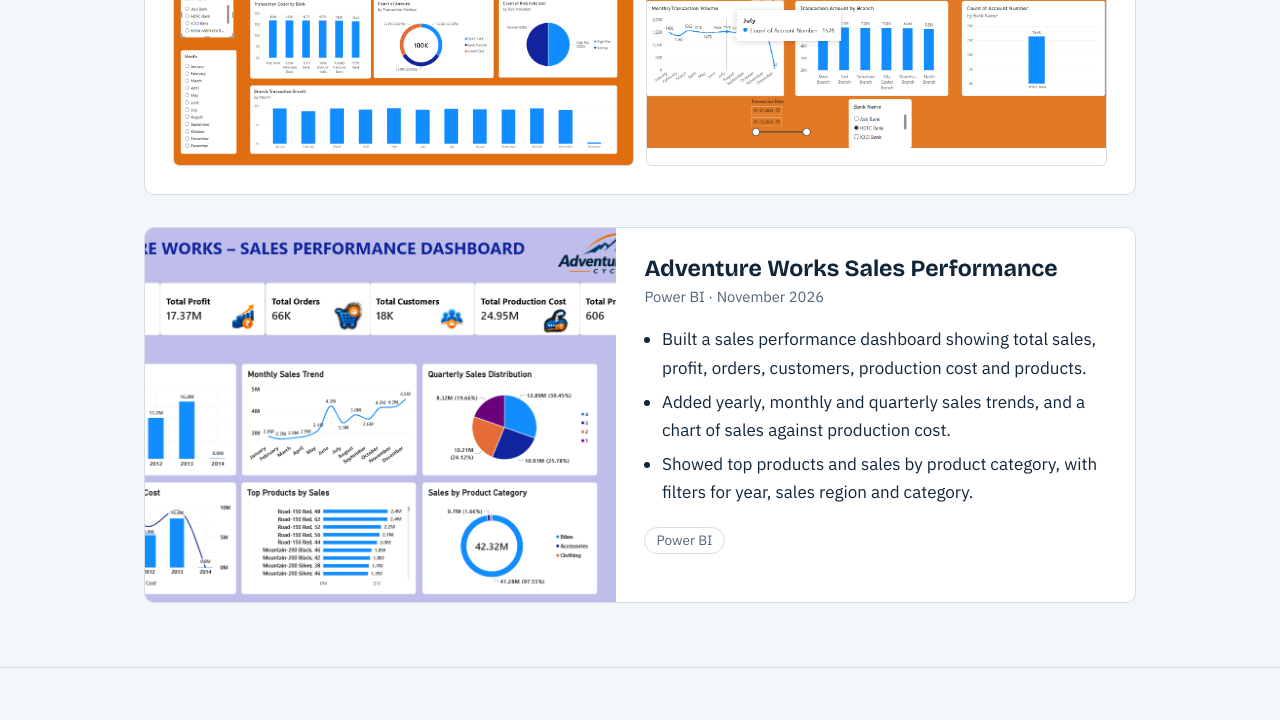
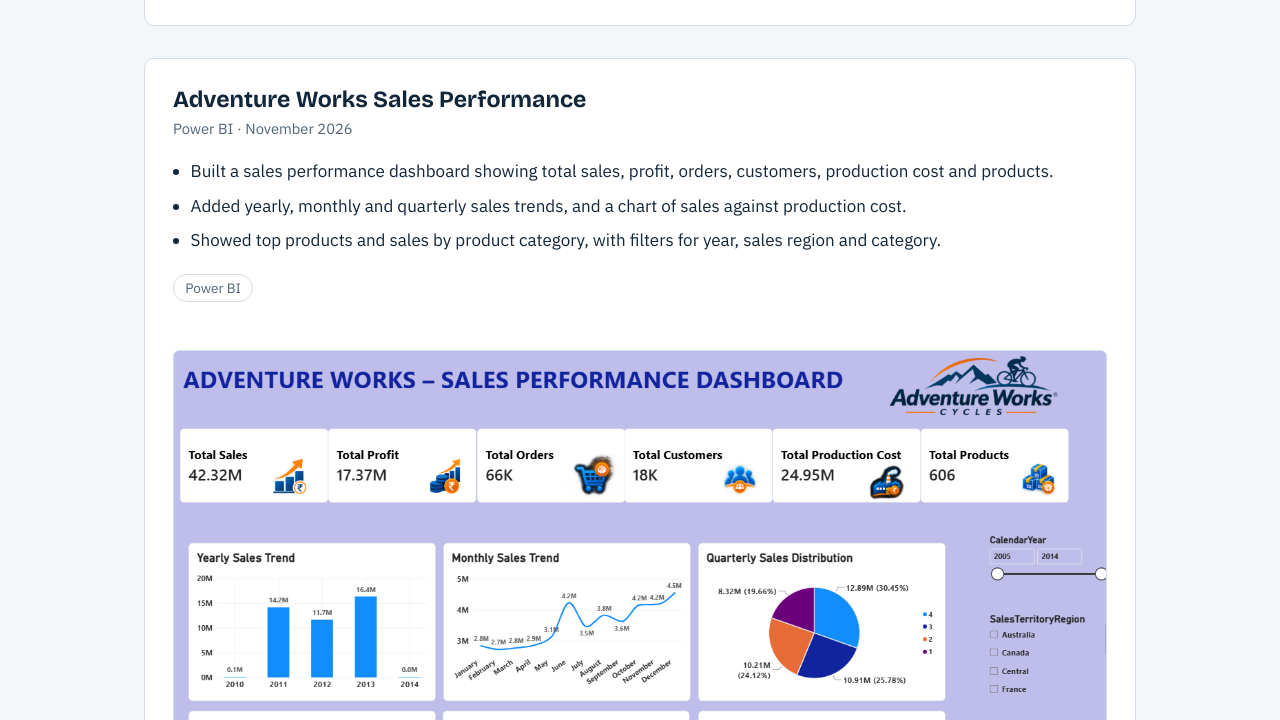
Before and after one commit to anchandhanush17-hub/anchandhanush17-hub.github.io, a plain HTML site: page index.html in a window 1280 px wide. Shown: the part 2680-3400 px from the top of the page. Drawn offline with nearby package versions, Linux system fonts and the light colour scheme.

Commit message:
Fix project card layout and image display styles
Added styles for project card layout and image handling.

```diff
--- a/index.html
+++ b/index.html
@@ -90,6 +90,14 @@ footer{padding:2rem 0 3rem;color:var(--muted);font-size:.92rem;border-top:1px so
   .skills li{grid-template-columns:1fr;gap:.1rem}
   .bars{height:150px}
 }
+    /* Project card layout fix */
+.project{display:flex;flex-direction:column}
+.project .info{order:1}
+.project .gallery{order:2;grid-template-columns:repeat(auto-fit,minmax(280px,1fr));padding:0 1.75rem 1.75rem}
+.project .shot{order:2;min-height:0;background:none;display:block;padding:0 1.75rem 1.75rem}
+.project .shot img{height:auto;object-fit:contain;border:1px solid var(--line);border-radius:6px}
+.project:has(.gallery) .shot{display:none}
+.shot.noimg{padding:1rem 1.75rem}
 </style>
 </head>
 <body>
```
